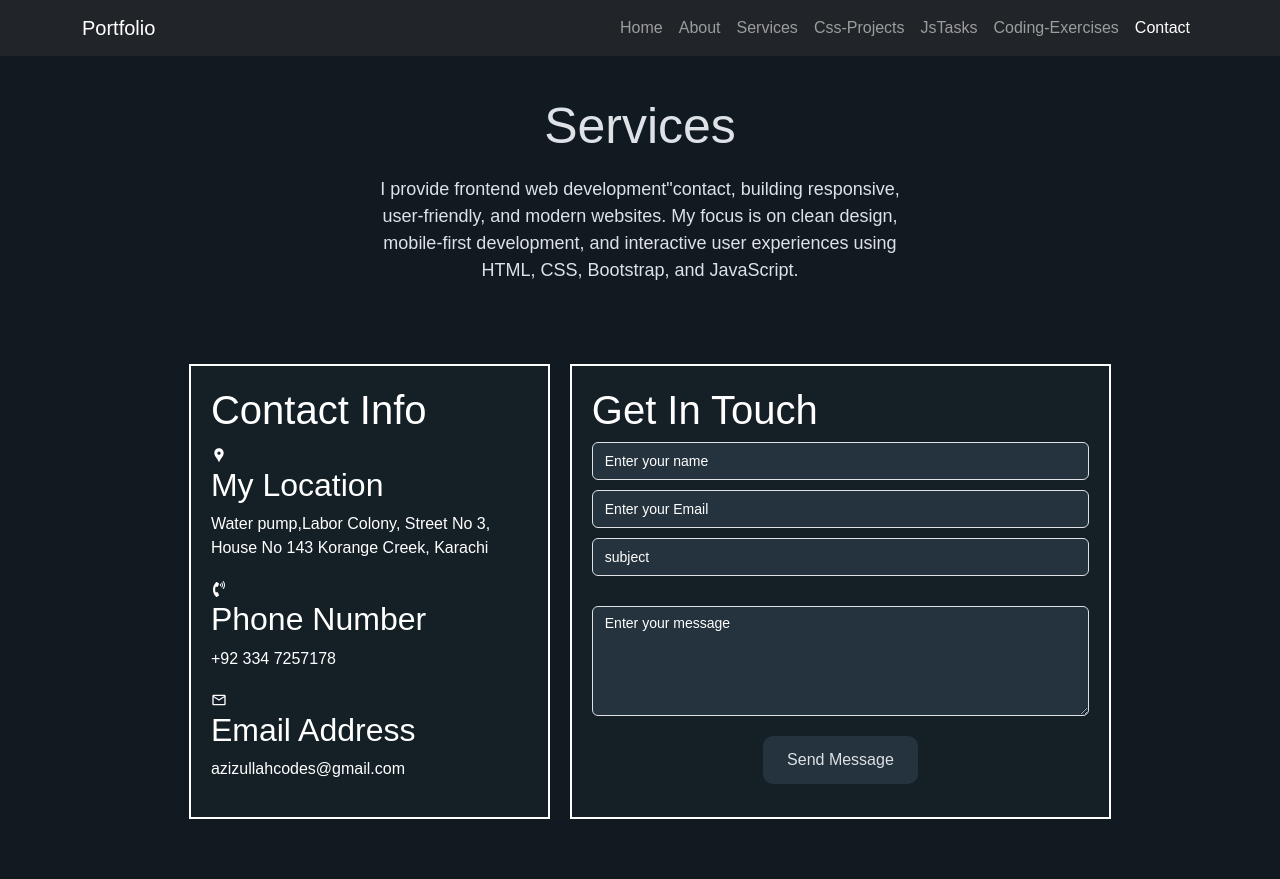
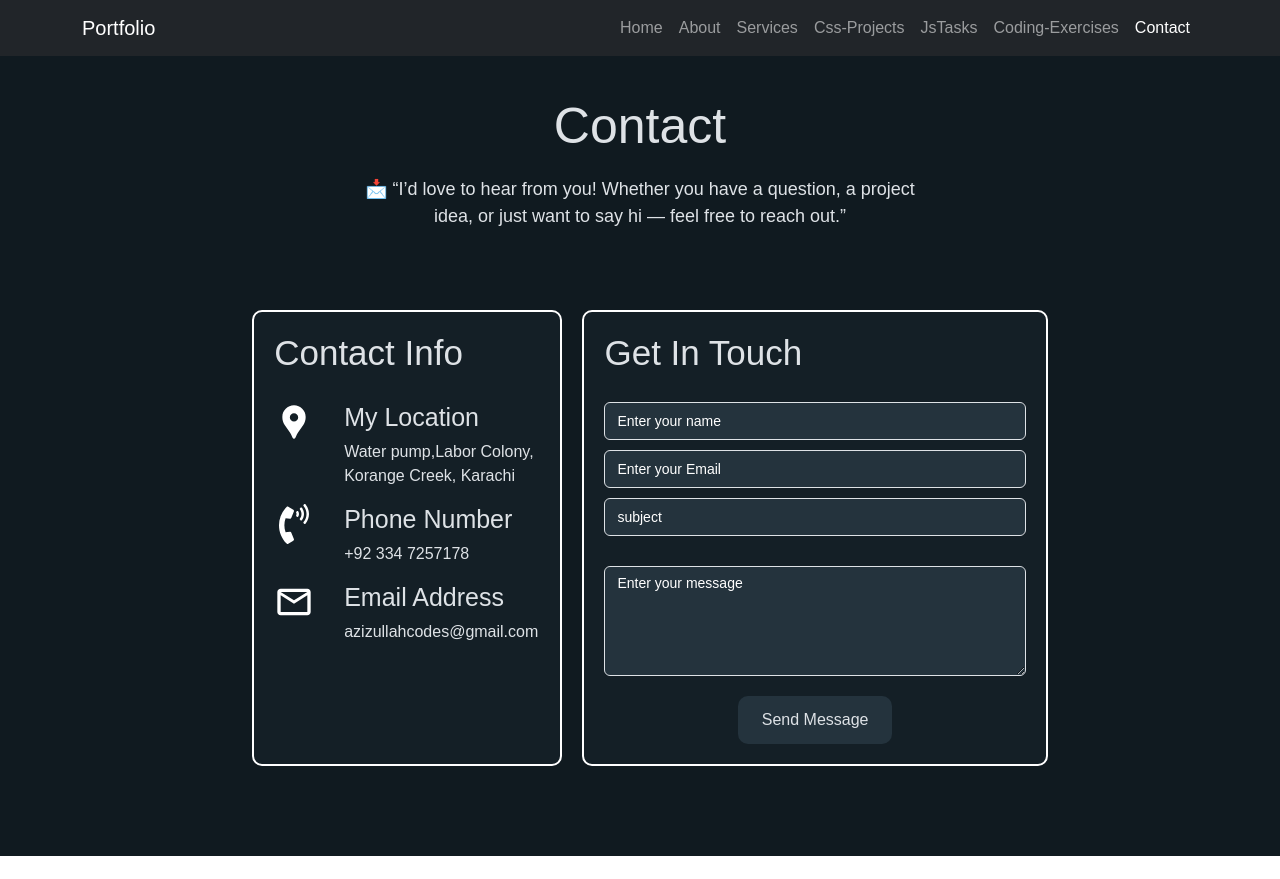
Before and after one commit to AzizullahCodes/portfolio-first, a React (Vite) app in the folder portfolio/: page /contact in a window 1280 px wide. After the commit the page ends 856 px from the top, so only its background shows below. Built offline with nearby package versions, Linux system fonts and the light colour scheme.

Commit message:
completed contact page

```diff
--- a/portfolio/src/pages/contact/contact.css
+++ b/portfolio/src/pages/contact/contact.css
@@ -50,12 +50,28 @@ body{
 
 .contact .leftCol{
     border:2px solid white;
+    border-radius: 10px;
     color: white;
     background:#141f26;
     padding: 20px 20px;
 }
+
+.leftCol .firstDiv{
+  display: flex;
+  gap: 30px;
+}
+
+.leftCol h3{
+  color: #dee2e6;
+  font-size: 25px;
+}
+
+.leftCol p{color: #dee2e6;
+  }
+/* ==== .rightCol ==== */
 .contact .rightCol{
     border:2px solid white;
+    border-radius: 10px;
      background:#141f26;
      color:white;
      padding: 20px;
@@ -82,6 +98,13 @@ body{
  }
 
 
+  .rightCol h2, .leftCol h2{
+  color: #dee2e6;
+  font-size: 35px;
+  padding-bottom: 20px;
+}
+
+
 /* Autofill background fix */
 .rightCol input:-webkit-autofill,
 .rightCol input:-webkit-autofill:hover,
@@ -103,7 +126,7 @@ body{
 .contact .rightCol button{
   padding: 12px 24px;
   /* background-color: black; */
-  background-color: #24333d ;
+  background-color: #24333d;
   color: #dee2e6;
   border-radius: 10px;
   cursor: pointer;
--- a/portfolio/src/pages/contact/contact.jsx
+++ b/portfolio/src/pages/contact/contact.jsx
@@ -15,44 +15,41 @@ const Contact = () => {
 
         {/* ====== firstRow ====== */}
         <div className="firstRow">
-          <h1>Services</h1>
+          <h1>Contact</h1>
           <p>
-            I provide frontend web development"contact, building responsive,
-            user-friendly, and modern websites. My focus is on clean design,
-            mobile-first development, and interactive user experiences using
-            HTML, CSS, Bootstrap, and JavaScript.
+            📩 “I’d love to hear from you! Whether you have a question, a project idea, or just want to say hi — feel free to reach out.”
           </p>
         </div>
 
         {/* ====== secondRow ====== */}
         <div className="contactSecondRow">
          <div className="leftCol">
-            <h1>Contact Info</h1>
-            <div>
+            <h2>Contact Info</h2>
+            <div className="firstDiv">
                 {/* === location ==== */}
-                <span><MdLocationPin /></span>
-                <div><h2>My Location</h2>
-                <p>Water pump,Labor Colony, Street No 3, House No 143
+                <span><MdLocationPin style={{fontSize:'40px'}} /></span>
+                <div><h3>My Location</h3>
+                <p>Water pump,Labor Colony,
 
 Korange Creek, Karachi</p></div>
             </div>
 {/* === phone no ===== */}
- <div>
-                <span><FaPhoneVolume /></span>
-                <div><h2>Phone Number</h2>
+ <div className="firstDiv">
+                <span><FaPhoneVolume style={{fontSize:'40px'}}/></span>
+                <div><h3>Phone Number</h3>
                 <p>+92 334 7257178</p></div>
             </div>
             {/* === Email Address === */}
-             <div>
-                <span><MdOutlineMail /></span>
-                <div><h2>Email Address</h2>
+             <div className="firstDiv">
+                <span><MdOutlineMail style={{fontSize:'40px'}} /></span>
+                <div><h3>Email Address</h3>
                 <p>azizullahcodes@gmail.com</p></div>
             </div>
 
          </div>
          {/* ==== rightCol ==== */}
          <div className="rightCol">
-            <h1>Get In Touch</h1>
+            <h2>Get In Touch</h2>
 
                 <div className="form-outline" data-mdb-input-init>
   <input type="text" id="typeText" style={{color:'white'}} className="form-control" placeholder="Enter your name" />
--- a/portfolio/src/pages/home/home.css
+++ b/portfolio/src/pages/home/home.css
@@ -67,7 +67,8 @@ body{
 /* ===== BUTTONS ===== */
 .home-left button{
   padding: 12px 24px;
-  background-color: black;
+  /* background-color: black; */
+    background-color: #24333d !important;
   color: #dee2e6;
   border-radius: 10px;
   cursor: pointer;
```
